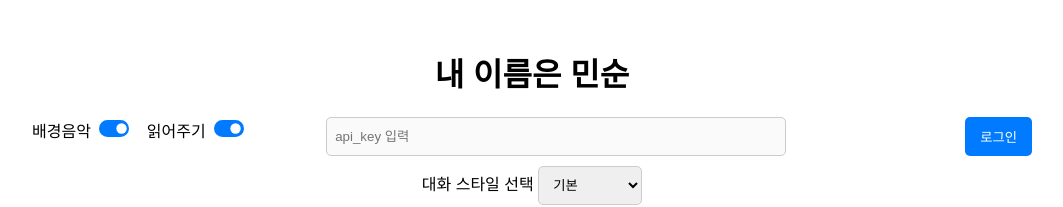
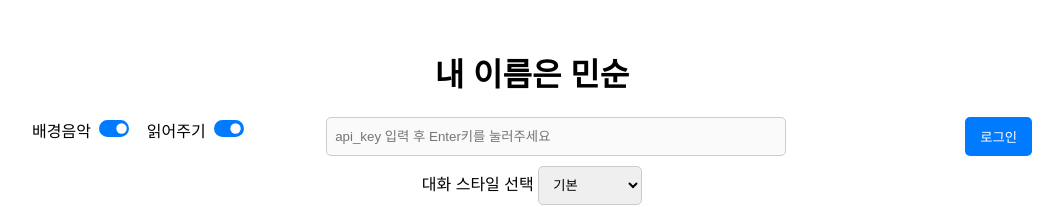
Before and after one commit to chosungh/minsoon, a plain HTML site: page index.html in a window 1280 px wide. Shown: the top 207 px of the page, without its empty margins (108-1171 px from the left). Drawn offline with nearby package versions, Linux system fonts and the light colour scheme; no server answers.

Commit message:
error correction

```diff
--- a/index.html
+++ b/index.html
@@ -26,7 +26,7 @@
         </div>
 
         <div class="api-key-input">
-            <input type="text" placeholder="api_key 입력" style="padding: 8px;" id="input_key" disabled>
+            <input type="text" placeholder="api_key 입력 후 Enter키를 눌러주세요" style="padding: 8px;" id="input_key" disabled>
         </div>
         <!-- 로그인 버튼 -->
         <button onclick="openModal('signin-modal')" class="signin_Modal_Button" id="signin_Modal_Button">로그인</button>
```
Also changed, not shown: 1 other file.
